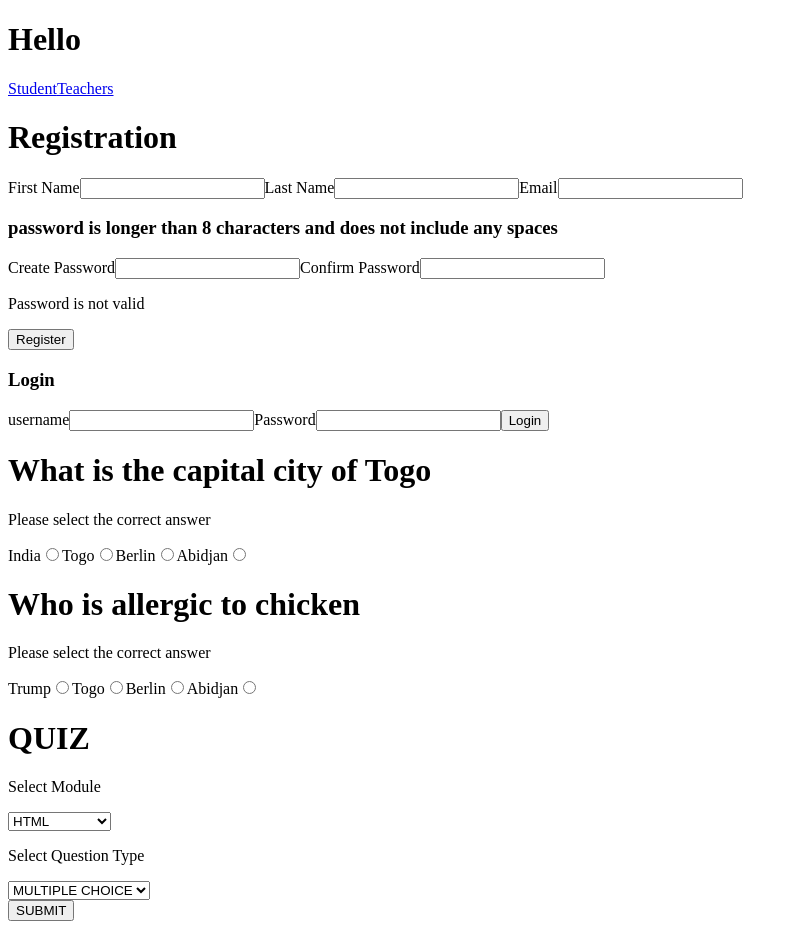
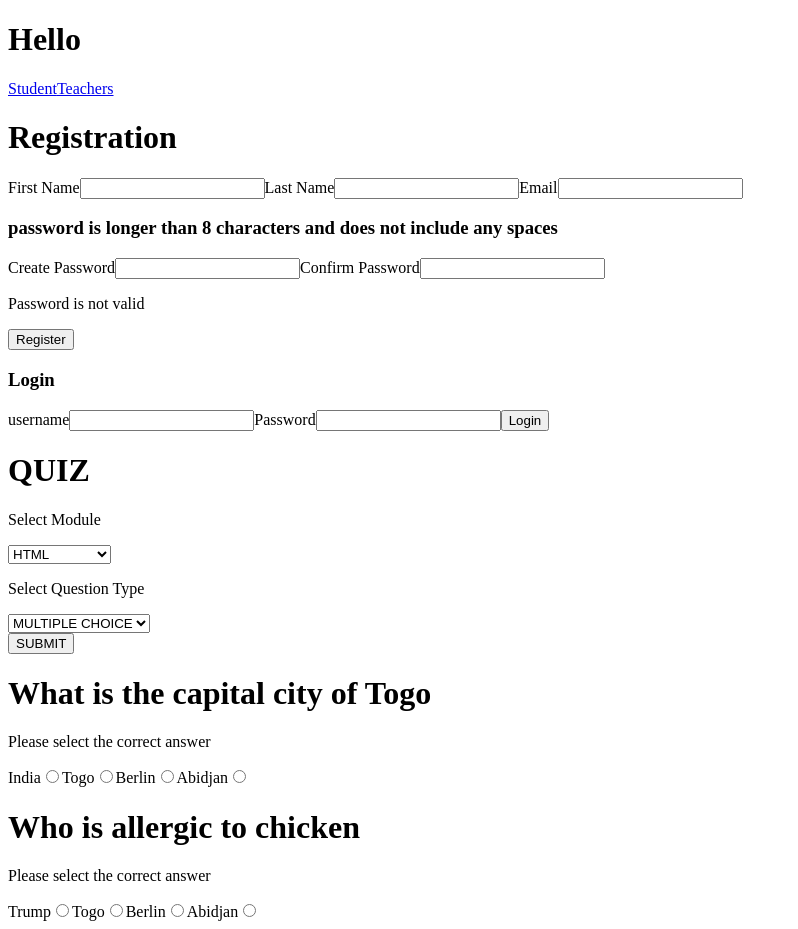
Before and after one commit to Fatimohkuforiji1/modest-buffalo-quizz, a React (Create React App) app in the folder client/: page / in a window 1280 px wide. Shown: the whole page, without its empty margins (0-798 px from the left). Built offline with nearby package versions, Linux system fonts and the light colour scheme.

Commit message:
modest-buffalo-quiz

```diff
--- a/client/src/Component/allRegisterFiles.js
+++ b/client/src/Component/allRegisterFiles.js
@@ -11,10 +11,11 @@ const AllRegisterFiles = () => {
         <Header />
         <RegistrationForm />
         <Login />
+        <Quiz />
         <QuestionMultipleChoice />
-           <Quiz />
+
       </div>
-    )
+    );
 }
 
 export default AllRegisterFiles;
```
Lines whose indentation alone changed are shown as unchanged.
